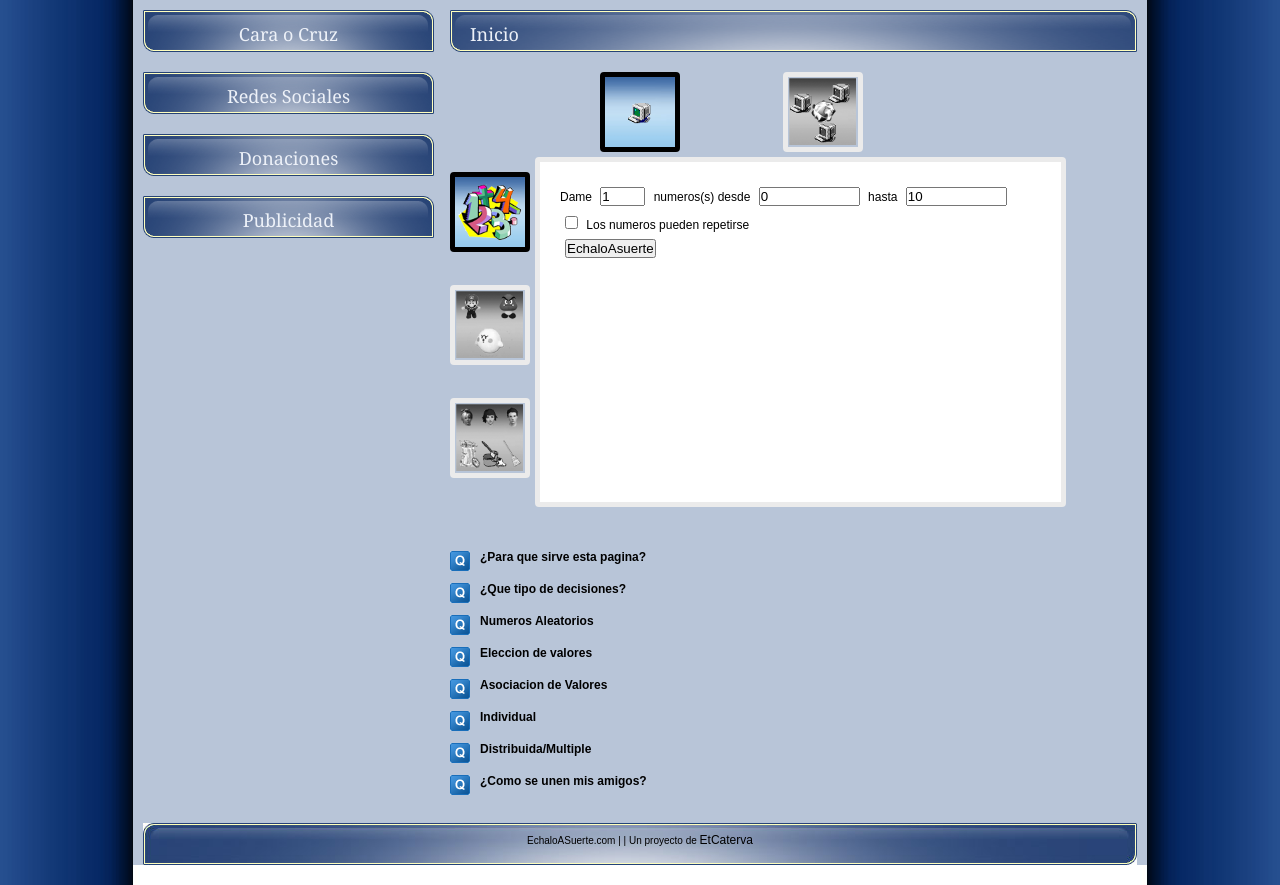
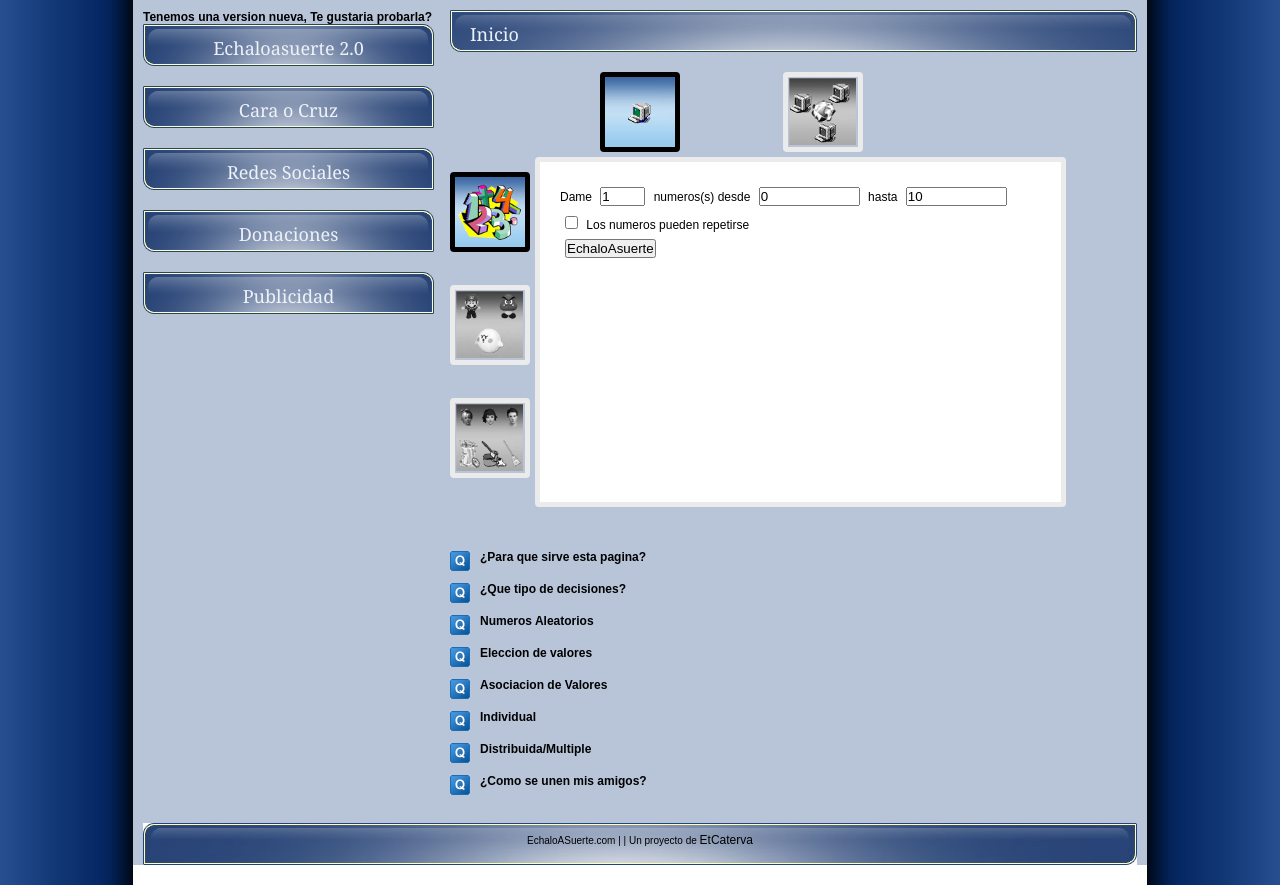
Before and after one commit to etcaterva/Echaloasuerte_legacy, a PHP site: page / in a window 1280 px wide. Shown: the part 200-1085 px from the top of the page. Run offline with PHP 8.4, Linux system fonts and the light colour scheme; some libraries are stand-ins or nearby versions.

Commit message:
Link to the new version

```diff
--- a/web-2011/index.php
+++ b/web-2011/index.php
@@ -529,6 +529,10 @@ $(document).ready(function(){
 	</div>
 
 <div id="left" >
+       <div>
+            <p><strong>Tenemos una version nueva, Te gustaria probarla?</strong></p>
+            <a href="http://prod.echaloasuerte.com"><h3>Echaloasuerte 2.0</h3></a>
+       </div>
        <h3 onclick="$('#moneda').toggle('slow')">
           Cara o Cruz</h3>
 		<div id="moneda" class="comnews">
```
